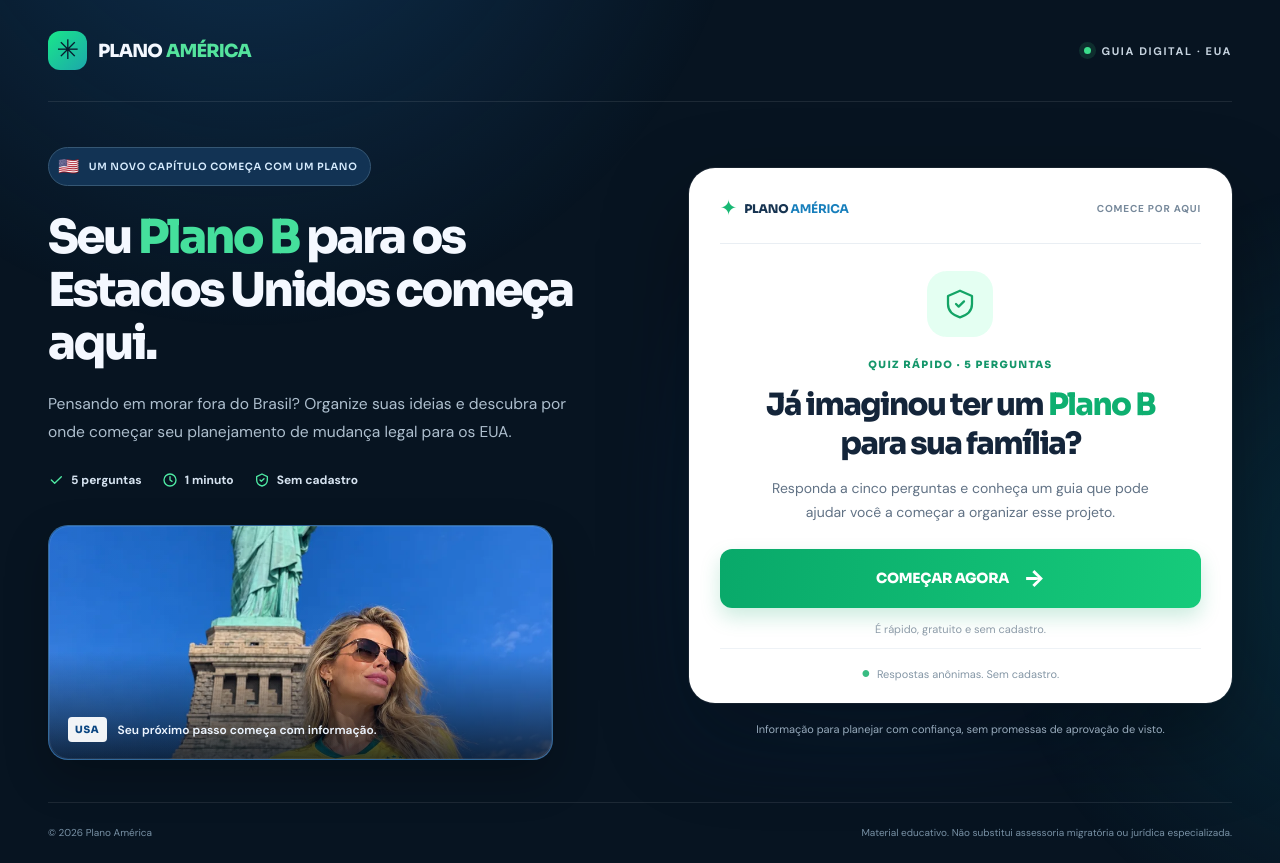
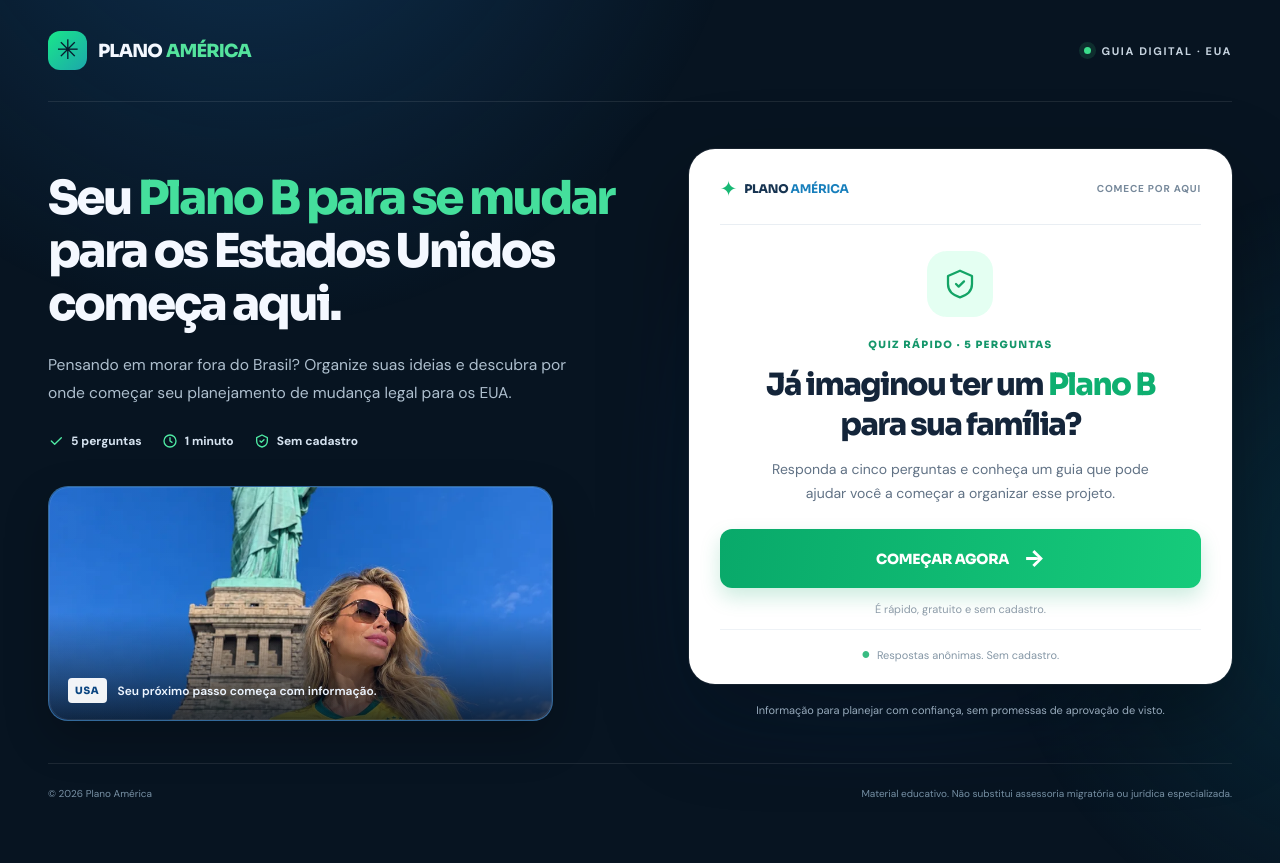
Before and after one commit to Leorio-oL/oplano, a plain HTML site: page index.html in a window 1280 px wide. After the commit the page ends 824 px from the top, so only its background shows below. Drawn offline with Linux system fonts and the light colour scheme.

Commit message:
mudanças

```diff
--- a/index.html
+++ b/index.html
@@ -90,8 +90,8 @@
     <main class="main-layout">
       <section class="hero" aria-labelledby="hero-title">
         <div class="hero-content">
-          <div class="eyebrow"><span class="flag" aria-hidden="true">🇺🇸</span> UM NOVO CAPÍTULO COMEÇA COM UM PLANO</div>
-          <h1 id="hero-title">Seu <span>Plano B</span> para os Estados Unidos começa aqui.</h1>
+
+          <h1 id="hero-title">Seu <span>Plano B para se mudar</span> para os Estados Unidos começa aqui.</h1>
           <p class="hero-lead">Pensando em morar fora do Brasil? Organize suas ideias e descubra por onde começar seu planejamento de mudança legal para os EUA.</p>
           <div class="hero-points" aria-label="Como funciona">
             <span><svg viewBox="0 0 24 24" aria-hidden="true"><path d="m5 12 5 5L20 7"/></svg> 5 perguntas</span>
```
